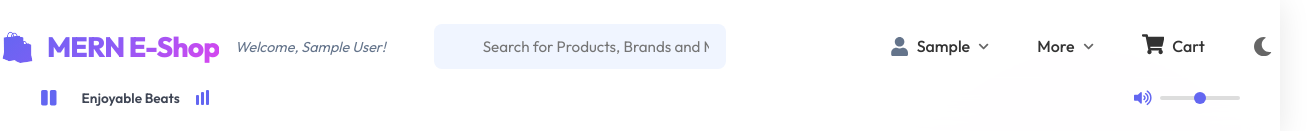
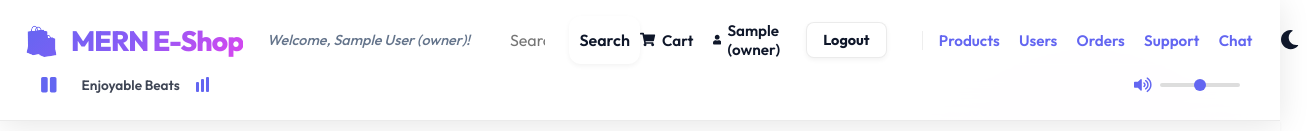
Before and after one commit to 1nt24is020akash-del/e-commerce, a React (Vite) app in the folder frontend/: page /admin/productlist in a window 1280 px wide. Shown: the top 131 px of the page, 1307 px wide, since content can reach past the window. Built offline with nearby package versions, Linux system fonts and the light colour scheme; no server answers; sample sign-in values are in the browser's storage.

Commit message:
Revert header design to classic layout for Admin focus

```diff
--- a/frontend/src/components/Header.jsx
+++ b/frontend/src/components/Header.jsx
@@ -43,78 +43,58 @@ const Header = () => {
   return (
     <header>
       <div className="container header-container">
-        <div style={{ display: 'flex', alignItems: 'center', gap: '1rem' }}>
+        <div style={{ display: 'flex', alignItems: 'center', gap: '1.5rem', flex: 1 }}>
           <Link to="/" className="logo">
             <span>🛍️</span> MERN E-Shop
           </Link>
           {userInfo && (
-            <span style={{ color: 'var(--text-secondary)', fontSize: '0.9rem', fontStyle: 'italic' }}>
-              Welcome, {userInfo.name}!
+            <span className="welcome-msg">
+              Welcome, {userInfo.name}{userInfo.isAdmin ? ' (owner)' : ''}!
             </span>
           )}
           <SearchBox />
         </div>
-        <nav style={{ flexShrink: 0 }}>
-          <ul className="nav-links" style={{ gap: '2rem', alignItems: 'center' }}>
+
+        <nav>
+          <ul className="nav-links" style={{ alignItems: 'center', gap: '1.2rem' }}>
+            <li>
+              <Link to="/cart" className="nav-link">
+                <FaShoppingCart /> Cart
+                {cartItems.length > 0 && (
+                  <span className="badge">{cartItems.reduce((a, c) => a + c.qty, 0)}</span>
+                )}
+              </Link>
+            </li>
+
             {userInfo ? (
-              <li className="nav-dropdown-wrapper">
-                <div className="nav-item-flex">
-                  <FaUser style={{ fontSize: '1.2rem', color: 'var(--text-secondary)' }} />
-                  <span style={{ fontWeight: '500', color: '#333' }}>{userInfo.name.split(' ')[0]}</span>
-                  <FaChevronDown style={{ fontSize: '0.7rem', color: '#666' }} />
-                </div>
-                <div className="nav-dropdown-menu card-glass">
-                  <Link to="/profile">My Profile</Link>
-                  {userInfo.isAdmin && (
-                    <>
-                      <Link to="/admin/productlist">Dashboard</Link>
-                      <Link to="/admin/orderlist">Orders</Link>
-                      <Link to="/admin/supportlist">Support</Link>
-                    </>
-                  )}
-                  <button onClick={logoutHandler}>Logout</button>
-                </div>
-              </li>
+              <>
+                <li>
+                  <Link to="/profile" className="nav-link">
+                    <FaUser /> {userInfo.name.split(' ')[0]} {userInfo.isAdmin && '(owner)'}
+                  </Link>
+                </li>
+                <li>
+                  <button onClick={logoutHandler} className="btn-logout">Logout</button>
+                </li>
+              </>
             ) : (
               <li>
-                <Link to="/login" className="nav-item-flex" style={{ color: '#2874f0', fontWeight: '600' }}>
-                  <FaUser /> Login
-                </Link>
+                <Link to="/login" className="nav-link"><FaUser /> Login</Link>
               </li>
             )}
 
-            <li className="nav-dropdown-wrapper">
-              <div className="nav-item-flex">
-                <span style={{ fontWeight: '500', color: '#333' }}>More</span>
-                <FaChevronDown style={{ fontSize: '0.7rem', color: '#666' }} />
+            {userInfo && userInfo.isAdmin && (
+              <div className="admin-links" style={{ display: 'flex', gap: '1.2rem', marginLeft: '1rem', borderLeft: '1px solid #eee', paddingLeft: '1rem' }}>
+                <Link to="/admin/productlist" className="nav-link-admin">Products</Link>
+                <Link to="/admin/userlist" className="nav-link-admin">Users</Link>
+                <Link to="/admin/orderlist" className="nav-link-admin">Orders</Link>
+                <Link to="/admin/supportlist" className="nav-link-admin">Support</Link>
+                <Link to="/chat" className="nav-link-admin">Chat</Link>
               </div>
-              <div className="nav-dropdown-menu card-glass">
-                <Link to="/contact"><FaBell /> Notifications</Link>
-                <Link to="/support"><FaStore /> Sell on MERN</Link>
-                <Link to="/download"><FaDownload /> Download App</Link>
-              </div>
-            </li>
+            )}
 
             <li>
-              <Link to="/cart" className="nav-item-flex" style={{ position: 'relative' }}>
-                <div style={{ position: 'relative' }}>
-                  <FaShoppingCart style={{ fontSize: '1.4rem', color: '#333' }} />
-                  {cartItems.length > 0 && (
-                    <span className="cart-badge-flipkart">
-                      {cartItems.reduce((a, c) => a + c.qty, 0)}
-                    </span>
-                  )}
-                </div>
-                <span style={{ fontWeight: '500', color: '#333' }}>Cart</span>
-              </Link>
-            </li>
-
-            <li>
-              <button
-                onClick={toggleTheme}
-                className="theme-toggle-btn"
-                title={`Switch to ${theme === 'light' ? 'dark' : 'light'} mode`}
-              >
+              <button onClick={toggleTheme} className="theme-toggle-btn">
                 {theme === 'light' ? <FaMoon /> : <FaSun />}
               </button>
             </li>
--- a/frontend/src/components/SearchBox.jsx
+++ b/frontend/src/components/SearchBox.jsx
@@ -17,33 +17,24 @@ const SearchBox = () => {
   };
 
   return (
-    <form onSubmit={submitHandler} style={{ flex: 1, margin: '0 2rem', position: 'relative' }}>
-      <FaSearch style={{
-        position: 'absolute',
-        left: '15px',
-        top: '50%',
-        transform: 'translateY(-50%)',
-        color: '#64748b',
-        fontSize: '1.1rem'
-      }} />
+    <form onSubmit={submitHandler} className="search-form" style={{ display: 'flex', alignItems: 'center', gap: '0.5rem', flex: 1 }}>
       <input
         type="text"
         name="q"
         onChange={(e) => setKeyword(e.target.value)}
         value={keyword}
-        placeholder="Search for Products, Brands and More"
-        className="form-control flipkart-search"
+        placeholder="Search Products..."
+        className="form-control"
         style={{
-          width: '100%',
-          padding: '0.75rem 1rem 0.75rem 3rem',
+          padding: '0.6rem 1rem',
           borderRadius: '8px',
-          background: '#f0f5ff',
-          border: '1px solid transparent',
-          transition: 'all 0.3s ease',
-          fontSize: '0.95rem',
-          color: '#334155'
+          border: '1px solid var(--border-color)',
+          width: '100%'
         }}
       />
+      <button type="submit" className="btn btn-search">
+        Search
+      </button>
     </form>
   );
 };
--- a/frontend/src/index.css
+++ b/frontend/src/index.css
@@ -276,20 +276,98 @@ header {
   text-shadow: 0 0 10px rgba(255, 255, 255, 0.3);
 }
 
-.nav-item::after {
-  content: '';
-  position: absolute;
-  width: 0;
-  height: 2px;
-  bottom: -4px;
-  left: 0;
-  background: var(--button-gradient);
-  transition: width var(--transition-speed) ease;
-  border-radius: 2px;
-}
-
 .nav-item:hover::after {
   width: 100%;
+}
+
+/* Reverted Header Styles */
+.welcome-msg {
+  color: var(--text-secondary);
+  font-size: 0.9rem;
+  font-style: italic;
+  font-weight: 500;
+  white-space: nowrap;
+}
+
+.nav-link {
+  display: flex;
+  align-items: center;
+  gap: 0.4rem;
+  color: var(--text-primary);
+  font-weight: 600;
+  font-size: 0.95rem;
+  transition: opacity 0.2s;
+}
+
+.nav-link:hover {
+  opacity: 0.8;
+}
+
+.admin-links {
+  display: flex;
+  gap: 1.2rem;
+  align-items: center;
+}
+
+.nav-link-admin {
+  color: #6366f1; /* Indigo color from the screenshot */
+  font-weight: 600;
+  font-size: 0.95rem;
+  transition: transform 0.2s;
+}
+
+.nav-link-admin:hover {
+  transform: translateY(-1px);
+  color: #4f46e5;
+}
+
+.btn-search {
+  background: white;
+  color: #0f172a;
+  border: 1px solid var(--card-border);
+  padding: 0.6rem 1.2rem;
+  border-radius: 10px;
+  font-weight: 700;
+  font-size: 0.9rem;
+  box-shadow: 0 2px 5px rgba(0,0,0,0.05);
+}
+
+.btn-search:hover {
+  background: #f8fafc;
+  transform: translateY(-1px);
+}
+
+.btn-logout {
+  background: white;
+  color: #0f172a;
+  border: 1px solid var(--card-border);
+  padding: 0.5rem 1rem;
+  border-radius: 8px;
+  font-weight: 700;
+  font-size: 0.9rem;
+  cursor: pointer;
+  box-shadow: 0 2px 5px rgba(0,0,0,0.05);
+}
+
+.btn-logout:hover {
+  background: #f1f5f9;
+}
+
+.theme-toggle-btn {
+  background: none;
+  border: none;
+  color: var(--text-primary);
+  font-size: 1.2rem;
+  cursor: pointer;
+  display: flex;
+  align-items: center;
+  padding: 0.5rem;
+  border-radius: 50%;
+  transition: background 0.2s;
+}
+
+.theme-toggle-btn:hover {
+  background: rgba(0,0,0,0.05);
 }
 
 /* Grid System */
@@ -1645,111 +1723,7 @@ footer {
   }
 }
 
-/* Flipkart Header Enhancements */
-.header-container {
-  padding: 0.5rem 0;
-  display: flex;
-  align-items: center;
-  justify-content: space-between;
-}
-
-.nav-item-flex {
-  display: flex;
-  align-items: center;
-  gap: 0.5rem;
-  cursor: pointer;
-  padding: 0.5rem;
-  border-radius: 8px;
-  transition: background 0.2s;
-}
-
-.nav-item-flex:hover {
-  background: rgba(0, 0, 0, 0.03);
-}
-
-.nav-dropdown-wrapper {
-  position: relative;
-}
-
-.nav-dropdown-menu {
-  position: absolute;
-  top: 120%;
-  left: 50%;
-  transform: translateX(-50%) translateY(10px);
-  min-width: 200px;
-  opacity: 0;
-  visibility: hidden;
-  transition: all 0.3s cubic-bezier(0.4, 0, 0.2, 1);
-  z-index: 1000;
-  padding: 0.5rem;
-  border-radius: 12px;
-  box-shadow: 0 10px 30px rgba(0,0,0,0.1);
-  display: flex;
-  flex-direction: column;
-}
-
-.nav-dropdown-wrapper:hover .nav-dropdown-menu {
-  opacity: 1;
-  visibility: visible;
-  transform: translateX(-50%) translateY(0);
-}
-
-.nav-dropdown-menu a,
-.nav-dropdown-menu button {
-  padding: 0.8rem 1rem;
-  border-radius: 8px;
-  display: flex;
-  align-items: center;
-  gap: 0.75rem;
-  font-size: 0.9rem;
-  color: #333;
-  transition: background 0.2s;
-  background: none;
-  border: none;
-  width: 100%;
-  text-align: left;
-}
-
-.nav-dropdown-menu a:hover,
-.nav-dropdown-menu button:hover {
-  background: rgba(40, 116, 240, 0.08);
-  color: #2874f0;
-}
-
-.cart-badge-flipkart {
-  position: absolute;
-  top: -8px;
-  left: 12px;
-  background: #ff3f6c;
-  color: white;
-  font-size: 0.7rem;
-  font-weight: 700;
-  padding: 2px 5px;
-  border-radius: 50%;
-  min-width: 18px;
-  text-align: center;
-  border: 1px solid white;
-}
-
-.theme-toggle-btn {
-  background: none;
-  border: none;
-  font-size: 1.2rem;
-  color: #666;
-  cursor: pointer;
-  padding: 0.5rem;
-  border-radius: 50%;
-  display: flex;
-  align-items: center;
-  justify-content: center;
-  transition: all 0.3s;
-}
-
-.theme-toggle-btn:hover {
-  background: rgba(0, 0, 0, 0.05);
-  color: var(--primary-color);
-  transform: rotate(15deg);
-}
+
 
 /* Category Navigation */
 .category-nav-wrapper {
@@ -1802,9 +1776,3 @@ footer {
   color: #333;
   transition: color 0.2s;
 }
-
-.flipkart-search:focus {
-  background: #fff !important;
-  border-color: #2874f0 !important;
-  box-shadow: 0 0 0 4px rgba(40, 116, 240, 0.1) !important;
-}
```
